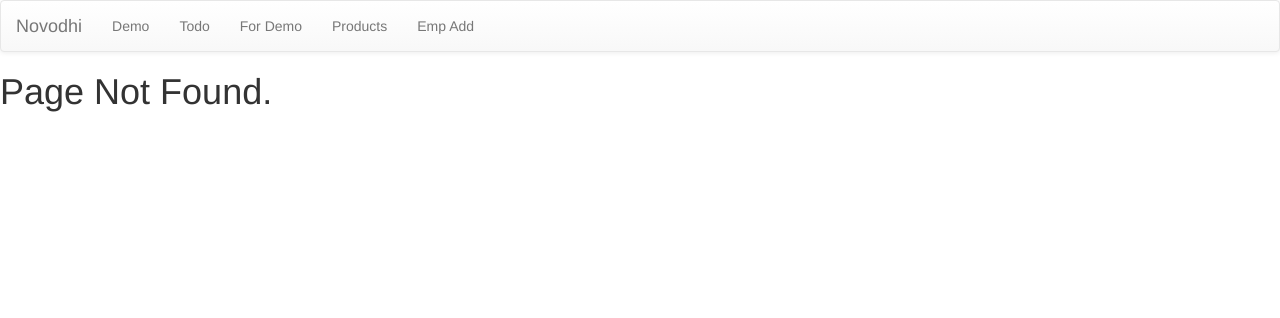
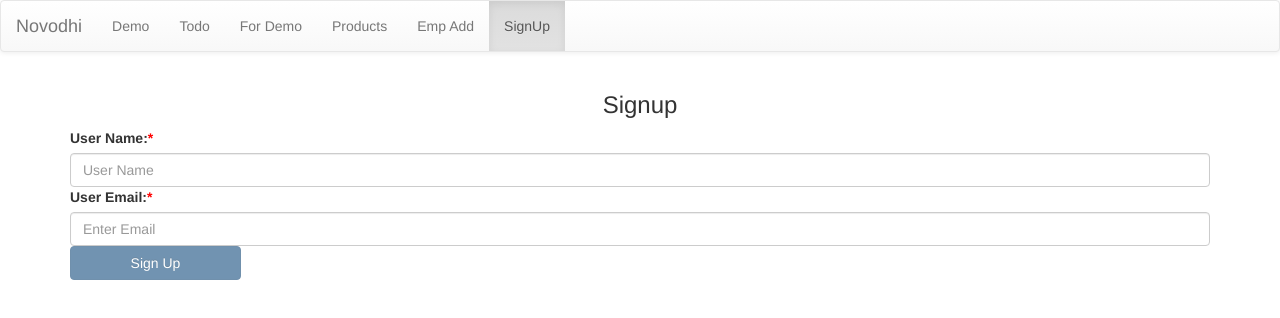
Before and after one commit to jinalshah999/novodhiDemo, an Angular app: page /signup in a window 1280 px wide. Before the commit this address led to /pagenotfound. Shown: the top 318 px of the page. Built offline with nearby package versions, Linux system fonts and the light colour scheme.

Commit message:
reactive approach

```diff
--- a/src/app/app.module.ts
+++ b/src/app/app.module.ts
@@ -1,6 +1,6 @@
 import { BrowserModule } from '@angular/platform-browser';
 import { NgModule } from '@angular/core';
-import { FormsModule } from '@angular/forms';
+import { FormsModule, ReactiveFormsModule } from '@angular/forms';
 
 import { arrRouting } from './app.routing';
 
@@ -15,6 +15,7 @@ import { ChildComponent } from './child/child.component';
 import { HeaderComponent } from './header/header.component';
 import { PagenotfoundComponent } from './pagenotfound/pagenotfound.component';
 import { EmployeeComponent } from './employee/employee.component';
+import { SignupComponent } from './signup/signup.component';
 
 @NgModule({
   declarations: [
@@ -29,8 +30,9 @@ import { EmployeeComponent } from './employee/employee.component';
     HeaderComponent,
     PagenotfoundComponent,
     EmployeeComponent,
+    SignupComponent,
   ],
-  imports: [BrowserModule, FormsModule, arrRouting],
+  imports: [BrowserModule, FormsModule, ReactiveFormsModule, arrRouting],
   providers: [],
   bootstrap: [AppComponent],
 })
--- a/src/app/app.routing.ts
+++ b/src/app/app.routing.ts
@@ -6,12 +6,14 @@ import { ForDemosComponent } from './for-demos/for-demos.component';
 import { ParentComponent } from './parent/parent.component';
 import { PagenotfoundComponent } from './pagenotfound/pagenotfound.component';
 import { EmployeeComponent } from './employee/employee.component';
+import { SignupComponent } from './signup/signup.component';
 const arr: Routes = [
   { path: '', component: DemoComponent },
   { path: 'todo', component: TodosComponent },
   { path: 'fordemo', component: ForDemosComponent },
   { path: 'product', component: ParentComponent },
   { path: 'empadd', component: EmployeeComponent },
+  { path: 'signup', component: SignupComponent },
   { path: 'pagenotfound', component: PagenotfoundComponent },
   { path: '**', redirectTo: '/pagenotfound' },
 ];
--- a/src/app/header/header.component.html
+++ b/src/app/header/header.component.html
@@ -21,6 +21,7 @@
         <li routerLinkActive="active"><a routerLink="/fordemo">For Demo</a></li>
         <li routerLinkActive="active"><a routerLink="/product">Products</a></li>
         <li routerLinkActive="active"><a routerLink="/empadd">Emp Add</a></li>
+        <li routerLinkActive="active"><a routerLink="/signup">SignUp</a></li>
       </ul>
 
 
--- /dev/null
+++ b/src/app/signup/signup.component.css
@@ -0,0 +1,3 @@
+.lblError {
+  color: red;
+}
--- /dev/null
+++ b/src/app/signup/signup.component.html
@@ -0,0 +1,34 @@
+<div class="container">
+
+  <h3 style="text-align: center;">Signup</h3>
+  <form [formGroup]="signupForm" (ngSubmit)="onSignup()">
+    <div class="from-group">
+      <label>User Name:<span class="lblError">*</span></label>
+      <div class="controls">
+        <input formControlName="user_name" placeholder="User Name" type="text" class="form-control">
+        <p class="lblError"
+          *ngIf="signupForm.get('user_name').hasError('required') && !signupForm.get('user_name').pristine "> Name is
+          Required. </p>
+        <p class="lblError"
+          *ngIf="signupForm.get('user_name').hasError('minlength') && !signupForm.get('user_name').pristine ">
+          Min 5 length
+        </p>
+      </div>
+    </div>
+    <div class="from-group">
+      <label>User Email:<span class="lblError">*</span></label>
+      <div class="controls">
+        <input formControlName="user_email" placeholder="Enter Email" type="email" class="form-control">
+        <p *ngIf="signupForm.get('user_email').hasError('required') && !signupForm.get('user_email').pristine "
+          class="lblError">Email is required</p>
+        <p *ngIf="signupForm.get('user_email').hasError('email') && !signupForm.get('user_email').pristine "
+          class="lblError">Invalid Email</p>
+      </div>
+    </div>
+    <div class="form-group">
+      <button class="btn btn-primary" [disabled]="signupForm.invalid" type="submit" style="width: 15%">
+        Sign Up
+      </button>
+    </div>
+  </form>
+</div>
--- /dev/null
+++ b/src/app/signup/signup.component.ts
@@ -0,0 +1,28 @@
+import { Component, OnInit } from '@angular/core';
+import { FormControl, FormGroup, Validators } from '@angular/forms';
+
+@Component({
+  selector: 'app-signup',
+  templateUrl: './signup.component.html',
+  styleUrls: ['./signup.component.css'],
+})
+export class SignupComponent implements OnInit {
+  signupForm: FormGroup;
+  constructor() {}
+
+  ngOnInit(): void {
+    this.signupForm = new FormGroup({
+      user_name: new FormControl(null, [
+        Validators.required,
+        Validators.minLength(5),
+      ]),
+      user_email: new FormControl(null, [
+        Validators.required,
+        Validators.email,
+      ]),
+    });
+  }
+  onSignup() {
+    console.log(this.signupForm);
+  }
+}
```
